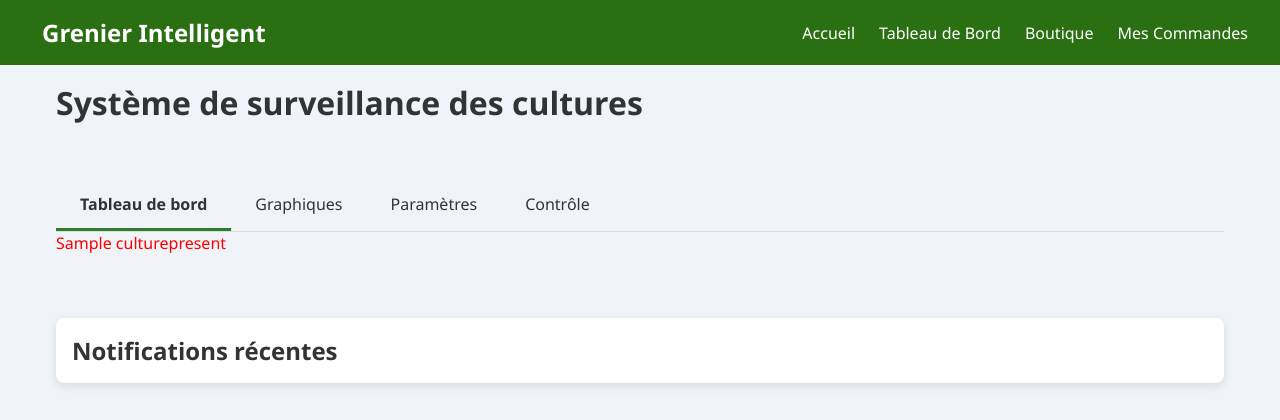
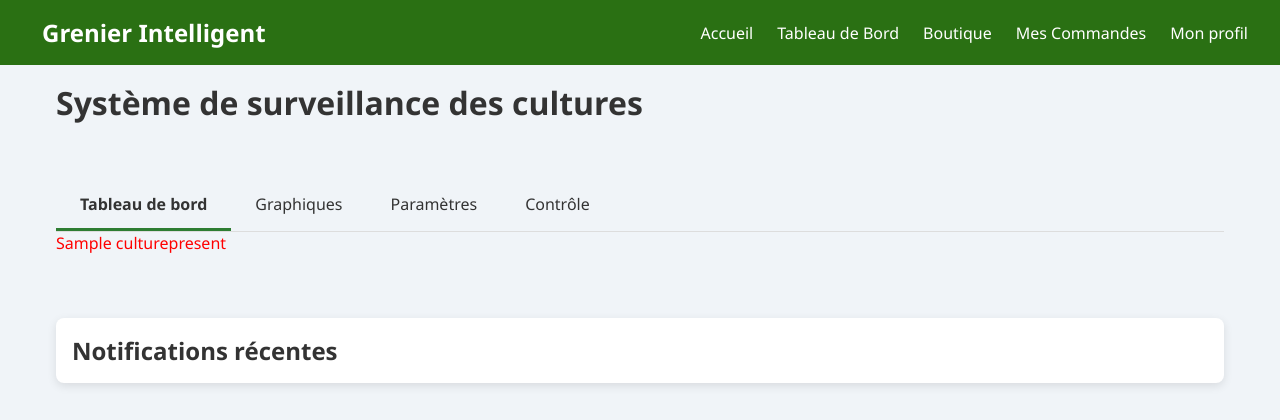
Before and after one commit to diarraaaa/AgrigrenierIOT, a Flask app: template app/templates/infokit.html in a window 1280 px wide. Shown: the top 420 px of the page. Run offline with Flask 3, Linux system fonts and the light colour scheme; the template is opened without the code that fills it: most values are stand-ins (such as "Sample title", 1, 10 or a date in 2020); parts of the project's set-up code (start-up, migrations or seed data) failed here and were passed over.

Commit message:
infochan

```diff
--- a/app/templates/infokit.html
+++ b/app/templates/infokit.html
@@ -472,6 +472,7 @@
                 <li><a href="/tableaudebord">Tableau de Bord</a></li>
                 <li><a href="/boutiquepage">Boutique</a></li>
                 <li><a href="/mescommandes">Mes Commandes</a></li>
+                 <li><a href="/monprofil">Mon profil</a></li>
             </ul>
         </nav>
     </header>
```
